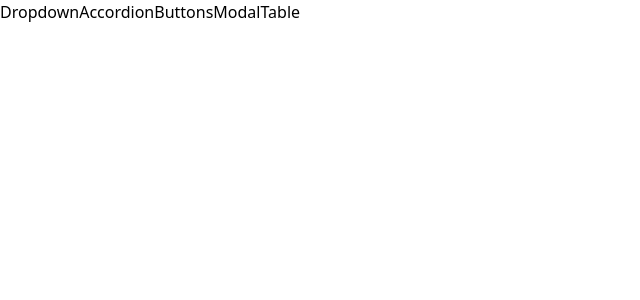
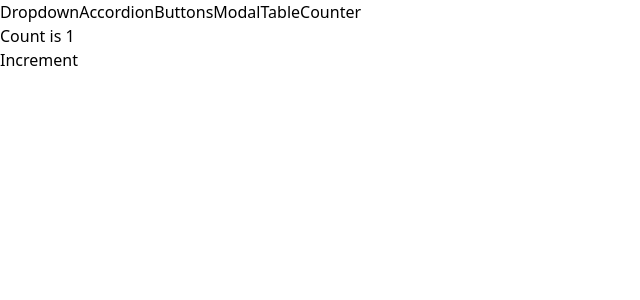
Before and after one commit to cpesar/reusable-components, a React (Vite) app: page /counter in a window 1280 px wide. Shown: the top 300 px of the page, without its empty margins (0-640 px from the left). Built offline with nearby package versions, Linux system fonts and the light colour scheme.

Commit message:
updated rules in eslint file

```diff
--- a/src/App.jsx
+++ b/src/App.jsx
@@ -6,6 +6,7 @@
 import ButtonPage from './pages/ButtonPage'
 import ModalPage from './pages/ModalPage'
 import TablePage from './pages/TablePage'
+import CounterPage from './pages/CounterPage'
 
 const App = () => {
 
@@ -28,6 +29,9 @@
         <Route path='/table'>
           <TablePage />
         </Route>
+        <Route path='/counter'>
+          <CounterPage initialCount={1} />
+        </Route>
       </div>
 
     </div>
--- a/src/components/Sidebar.jsx
+++ b/src/components/Sidebar.jsx
@@ -8,7 +8,8 @@
             { label: 'Accordion', path: '/accordion' },
             { label: 'Buttons', path: '/buttons' },
             { label: 'Modal', path: '/modal' },
-            { label: 'Table', path: '/table' }
+            { label: 'Table', path: '/table' },
+            { label: 'Counter', path: '/counter' }
         ]
 
     const renderedLinks = links.map((link) => {
--- /dev/null
+++ b/src/pages/CounterPage.jsx
@@ -0,0 +1,25 @@
+import React, { useState, useEffect } from 'react'
+import Button from '../components/Button'
+
+const CounterPage = ({ initialCount }) => {
+    const [count, setCount] = useState(initialCount)
+
+    useEffect(() => {
+        console.log(count)
+    }, [count])
+
+    const handleClick = () => {
+        setCount(count + 1)
+    }
+
+    return (
+        <div>
+            <h1>Count is {count}</h1>
+            <Button onClick={handleClick}>
+                Increment
+            </Button>
+        </div>
+    )
+}
+
+export default CounterPage
```
Also changed, not shown: .eslintrc.cjs.
